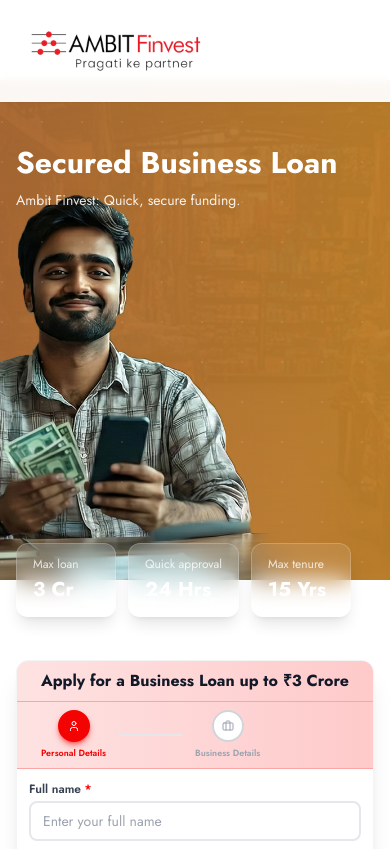
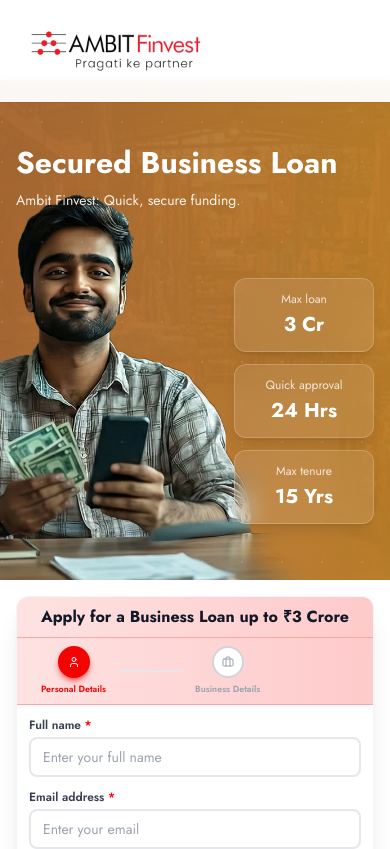
Before and after one commit to aditya-isadkar/ambit-landing-page, a Next.js app: page / in a window 390 px wide. Shown: the top 849 px of the page. Built offline with nearby package versions, Linux system fonts and the light colour scheme.

Commit message:
feature box chnages

```diff
--- a/src/components/Hero.tsx
+++ b/src/components/Hero.tsx
@@ -8,17 +8,9 @@
       {/* =========================================
           MOBILE BANNER SECTION
           ========================================= */}
-      {/*
-          1. Removed 'overflow-hidden' from here so the boxes can hang out the bottom.
-          2. Kept h-[500px] to maintain banner height.
-      */}
-      <section className="relative lg:hidden h-[500px]">
-
-        {/* Banner Background Image Wrapper
-            Added 'overflow-hidden' HERE instead, so the image stays contained
-            but the feature boxes (which are outside this div) can spill out.
-        */}
-        <div className="absolute inset-0 overflow-hidden">
+      <section className="relative overflow-hidden lg:hidden h-[500px]">
+        {/* Banner Background Image */}
+        <div className="absolute inset-0">
           <Image
             src={bannerImage}
             alt="Business Loan Banner"
@@ -26,13 +18,14 @@
             className="object-cover"
             priority
           />
+        </div>
+
         {/* Background Pattern */}
         <div className="absolute inset-0 opacity-10 z-0">
           <div className="absolute inset-0" style={{
             backgroundImage: `radial-gradient(circle at 2px 2px, white 1px, transparent 0)`,
             backgroundSize: '40px 40px'
           }}></div>
-          </div>
         </div>
 
         {/* Banner Text Content */}
@@ -48,24 +41,29 @@
         </div>
 
         {/*
-            FEATURE BOXES - MOBILE
-            1. bottom-0: Position at the bottom edge.
-            2. translate-y-1/2: This moves it DOWN by 50% of its own height.
-               (This creates the "half-in, half-out" glass effect).
+            FEATURE BOXES - MOBILE (UPDATED)
+            1. flex-col: Stacks them vertically (1 above 2 above 3).
+            2. bottom-4 left-4: Positions them inside the banner at the bottom-left.
+            3. w-fit: Ensures the container only takes necessary width (not full width).
         */}
-        <div className="absolute bottom-0 left-0 z-20 w-full px-4 translate-y-1/2">
-          <div className="flex flex-wrap justify-start gap-3">
-            <div className="bg-white/10 backdrop-blur-md rounded-xl px-4 py-3 min-w-[100px] border border-white/20 shadow-lg">
-              <div className="text-xs text-white/80 mb-1">Max loan</div>
-              <div className="text-xl font-bold text-white">3 Cr</div>
+        <div className="absolute bottom-14 right-4 z-20 w-fit">
+          <div className="flex flex-col gap-3">
+            {/* Box 1 - Top */}
+            <div className="bg-white/10 backdrop-blur-md rounded-xl px-4 py-3 w-[140px] border border-white/20 shadow-lg">
+              <div className="text-center text-xs text-white/80 mb-1">Max loan</div>
+              <div className="text-center text-xl font-bold text-white">3 Cr</div>
             </div>
-            <div className="bg-white/10 backdrop-blur-md rounded-xl px-4 py-3 min-w-[100px] border border-white/20 shadow-lg">
-              <div className="text-xs text-white/80 mb-1">Quick approval</div>
-              <div className="text-xl font-bold text-white">24 Hrs</div>
+
+            {/* Box 2 - Middle */}
+            <div className="bg-white/10 backdrop-blur-md rounded-xl px-4 py-3 w-[140px] border border-white/20 shadow-lg">
+              <div className="text-center text-xs text-white/80 mb-1">Quick approval</div>
+              <div className="text-center text-xl font-bold text-white">24 Hrs</div>
             </div>
-            <div className="bg-white/10 backdrop-blur-md rounded-xl px-4 py-3 min-w-[100px] border border-white/20 shadow-lg">
-              <div className="text-xs text-white/80 mb-1">Max tenure</div>
-              <div className="text-xl font-bold text-white">15 Yrs</div>
+
+            {/* Box 3 - Bottom */}
+            <div className="bg-white/10 backdrop-blur-md rounded-xl px-4 py-3 w-[140px] border border-white/20 shadow-lg">
+              <div className="text-center text-xs text-white/80 mb-1">Max tenure</div>
+              <div className="text-center text-xl font-bold text-white">15 Yrs</div>
             </div>
           </div>
         </div>
@@ -74,12 +72,8 @@
       {/* =========================================
           MOBILE FORM SECTION
           ========================================= */}
-      {/*
-          Added 'mt-16' (margin-top).
-          Since the boxes above are pushed down ~40-50px, we need to push
-          this section down so the boxes don't cover the form title.
-      */}
-      <section className="lg:hidden bg-white py-4 mt-16">
+      {/* Removed mt-16 because boxes are now inside the banner */}
+      <section className="lg:hidden bg-white py-4">
         <div className="container mx-auto px-4">
           <MultipartForm />
         </div>
```
Lines whose indentation alone changed are shown as unchanged.
